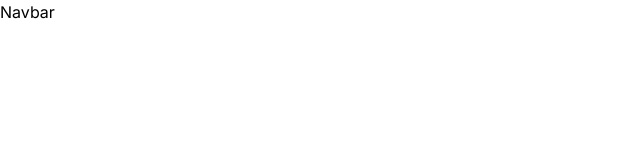
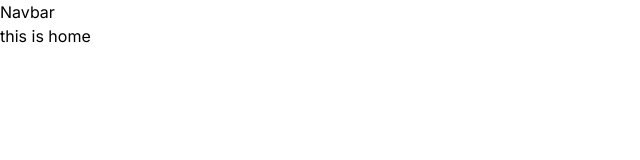
Before and after one commit to shashikant010/hapkido-boxing, a Next.js app: page / in a window 1280 px wide. Shown: the top 160 px of the page, without its empty margins (0-640 px from the left). Built offline with nearby package versions, Linux system fonts and the light colour scheme.

Commit message:
pushing code update

```diff
--- a/src/app/page.tsx
+++ b/src/app/page.tsx
@@ -6,6 +6,7 @@ import Image from "next/image";
 export default function Home() {
   return (
     <>
+    this is home
     </>
   );
 }
```
